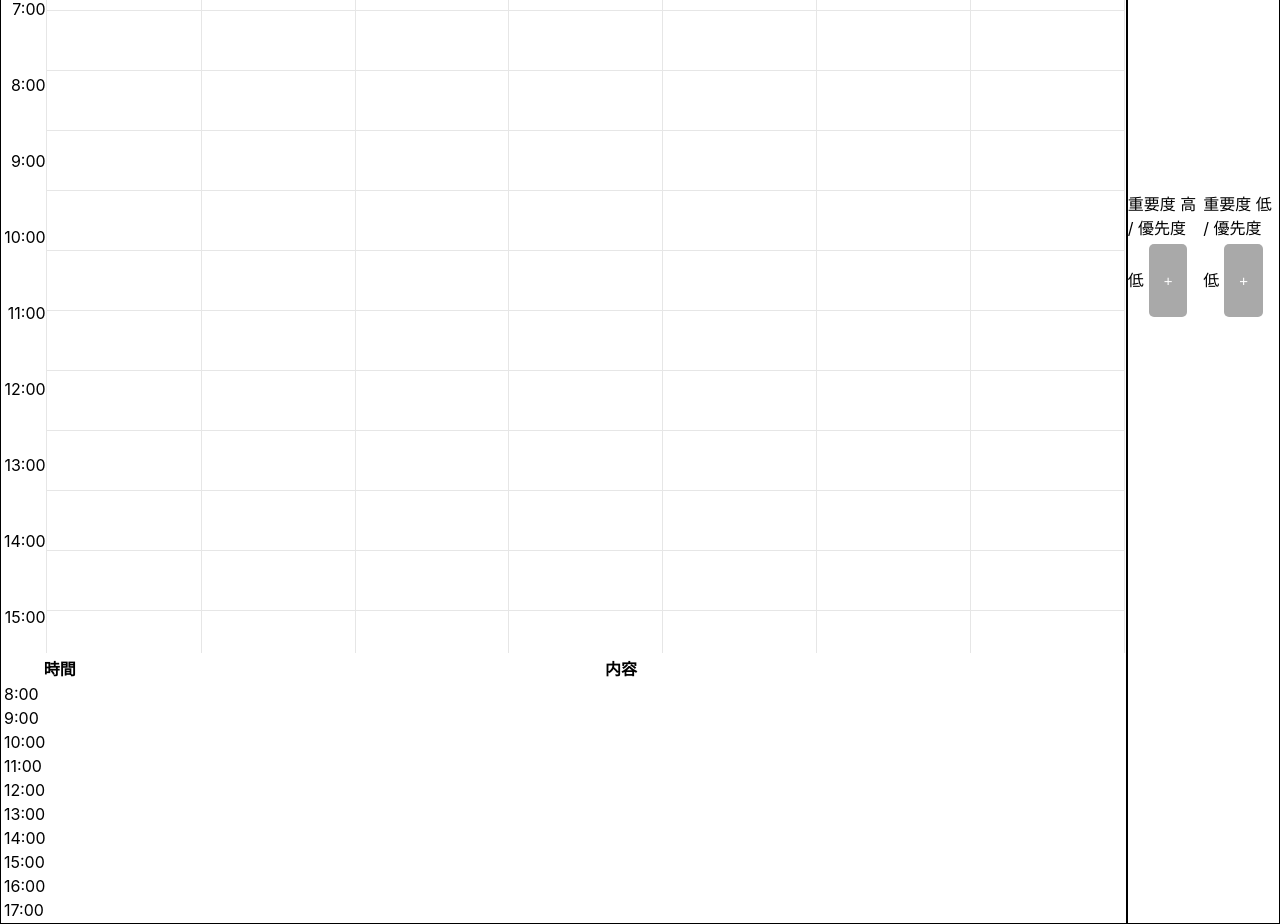
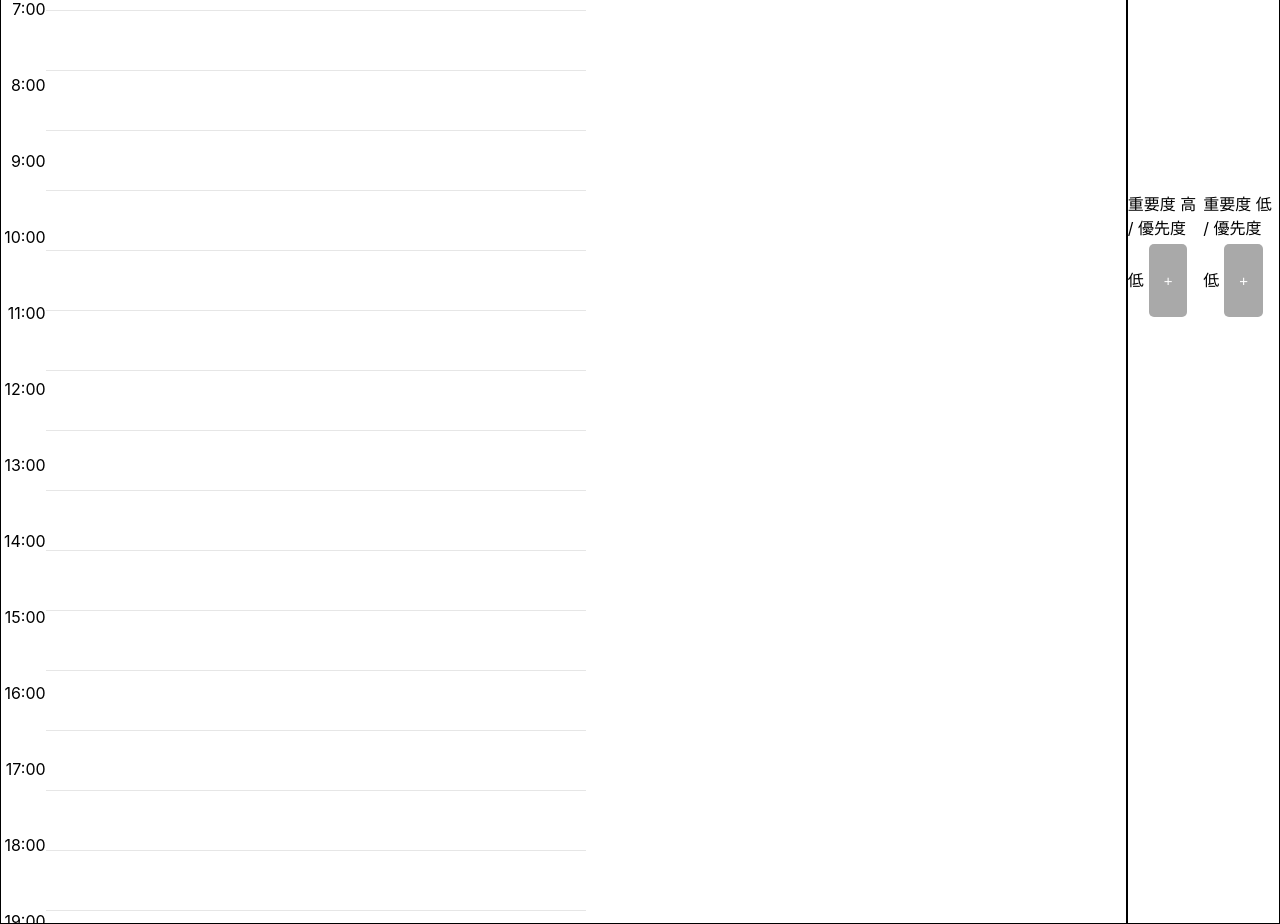
Before and after one commit to komori1013/MyApp, a React (Create React App) app: page / in a window 1280 px wide. Shown: the part 680-1604 px from the top of the page. Built offline with nearby package versions, Linux system fonts and the light colour scheme.

Commit message:
移植した余計な部分をカット

```diff
--- a/src/App.tsx
+++ b/src/App.tsx
@@ -37,6 +37,7 @@ export default function App() {
   const [seventeen, setSeventeen] = useState([]);
   const [ListBoxPlace, setListBoxPlace] = useState<string>("");
   const [deadLine, setDeadLine] = useState<string>("");
+
   const weekStartDayOffset = 0;
   const _date = dayjs(); //
   const _day = _date.day();
@@ -54,55 +55,9 @@ export default function App() {
     <>
       <h2>{formatted}</h2>
       <body className='container'>
-        <div className='left-container'>
+        <div className="left-container">
           <h2>TodoBoard</h2>
           <Timeline dayList={dayList} />
-          <table className='table'>
-            <tr>
-              <th className='time-width'>時間</th>
-              <th className='todo-width'>内容</th>
-            </tr>
-            <tr>
-              <td>8:00</td>
-              <td><TodoBoard Todos={eight} setTodo={setEight} /></td>
-            </tr>
-            <tr>
-              <td>9:00</td>
-              <td><TodoBoard Todos={nine} setTodo={setNine} /></td>
-            </tr>
-            <tr>
-              <td>10:00</td>
-              <td><TodoBoard Todos={ten} setTodo={setTen} /></td>
-            </tr>
-            <tr>
-              <td>11:00</td>
-              <td><TodoBoard Todos={eleven} setTodo={setEleven} /></td>
-            </tr>
-            <tr>
-              <td>12:00</td>
-              <td><TodoBoard Todos={twelve} setTodo={setTwelve} /></td>
-            </tr>
-            <tr>
-              <td>13:00</td>
-              <td><TodoBoard Todos={thirteen} setTodo={setThirteen} /></td>
-            </tr>
-            <tr>
-              <td>14:00</td>
-              <td><TodoBoard Todos={fourteen} setTodo={setFourteen} /></td>
-            </tr>
-            <tr>
-              <td>15:00</td>
-              <td><TodoBoard Todos={fifteen} setTodo={setFifteen} /></td>
-            </tr>
-            <tr>
-              <td>16:00</td>
-              <td><TodoBoard Todos={sixteen} setTodo={setSixteen} /></td>
-            </tr>
-            <tr>
-              <td>17:00</td>
-              <td><TodoBoard Todos={seventeen} setTodo={setSeventeen} /></td>
-            </tr>
-          </table>
         </div>
 
         <div className='right-container'>
--- a/src/assets/App.css
+++ b/src/assets/App.css
@@ -144,8 +144,6 @@ border: solid,black,1px;
 
   .left-container{
     border: solid,black,1px;
-    flex: 1;
-    display: flex;
     flex-direction: column;
   }
   .right-container{
@@ -237,6 +235,7 @@ border: solid,black,1px;
 
   .timeslotsContainer {
     height: 100%;
+    width:100%;
     overflow-y: scroll;
     display: flex;
   }
@@ -266,13 +265,13 @@ border: solid,black,1px;
     height: 220%;
     max-height: 1535px;
     min-height: 1440px;
-    width: 100%;
+    width: 50%;
     display: flex;
     overflow-y: hidden;
   }
 
   .calendarWrapper {
-    min-width: 99.95%;
+    min-width: 50%;
     display: flex;
     position: relative;
     top: 10px;
--- a/src/components/Timeline.tsx
+++ b/src/components/Timeline.tsx
@@ -9,23 +9,6 @@ type TimelineProps = {
 };
 
 export function Timeline({dayList}: TimelineProps) {
-  const EmptyCell = (date: { date: string }) => {
-    return (
-      <>
-        {HOUR_LIST.map((hourList, index) => {
-          return (
-            <div key={hourList.hour}
-              onClick={() => {
-                console.log(date, `${hourList.hour}時`);
-              }}
-              className="empty"
-            />
-          );
-        })}
-      </>
-    );
-  };
-
   return (
     <div className="timeslotsContainer">
       <div className="timeslotBox">
@@ -49,26 +32,9 @@ export function Timeline({dayList}: TimelineProps) {
                 <div className="horizontalHeight" />
               </div>
             ))}
-          </div>
-          <div className="eventContainer">
-          {dayList.map((dayItem, index) => {
-              return (
-                <div
-                  key={dayItem.date}
-                  style={{ gridColumn: index + 1 }}
-                  className="calendarColumn"
-                >
-                  <div className="date">
-                    {dayItem.date.split("-").at(1)}-
-                    {dayItem.date.split("-").at(2)}
-                  </div>
-                  <EmptyCell date={dayItem.date} />
                 </div>
-              );
-            })}
           </div>
         </div>
       </div>
-    </div>
   );
 };
```
